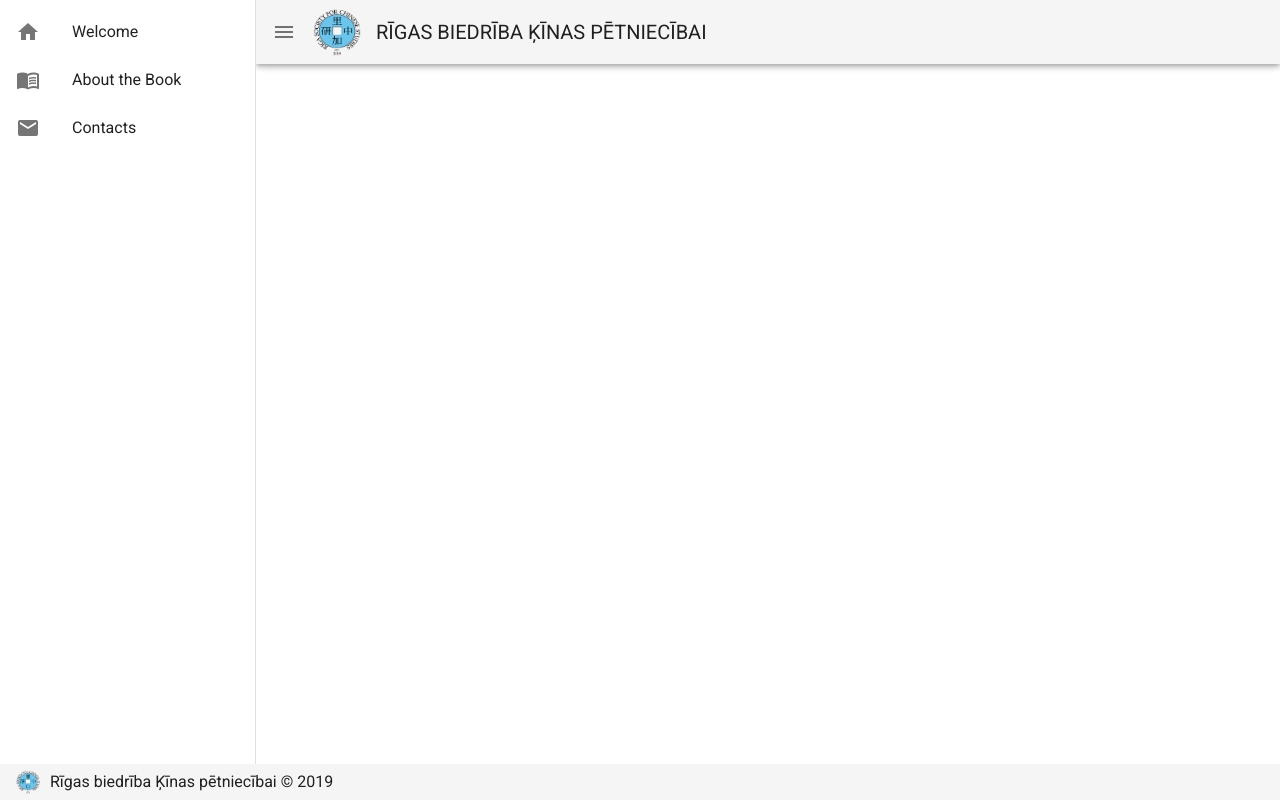
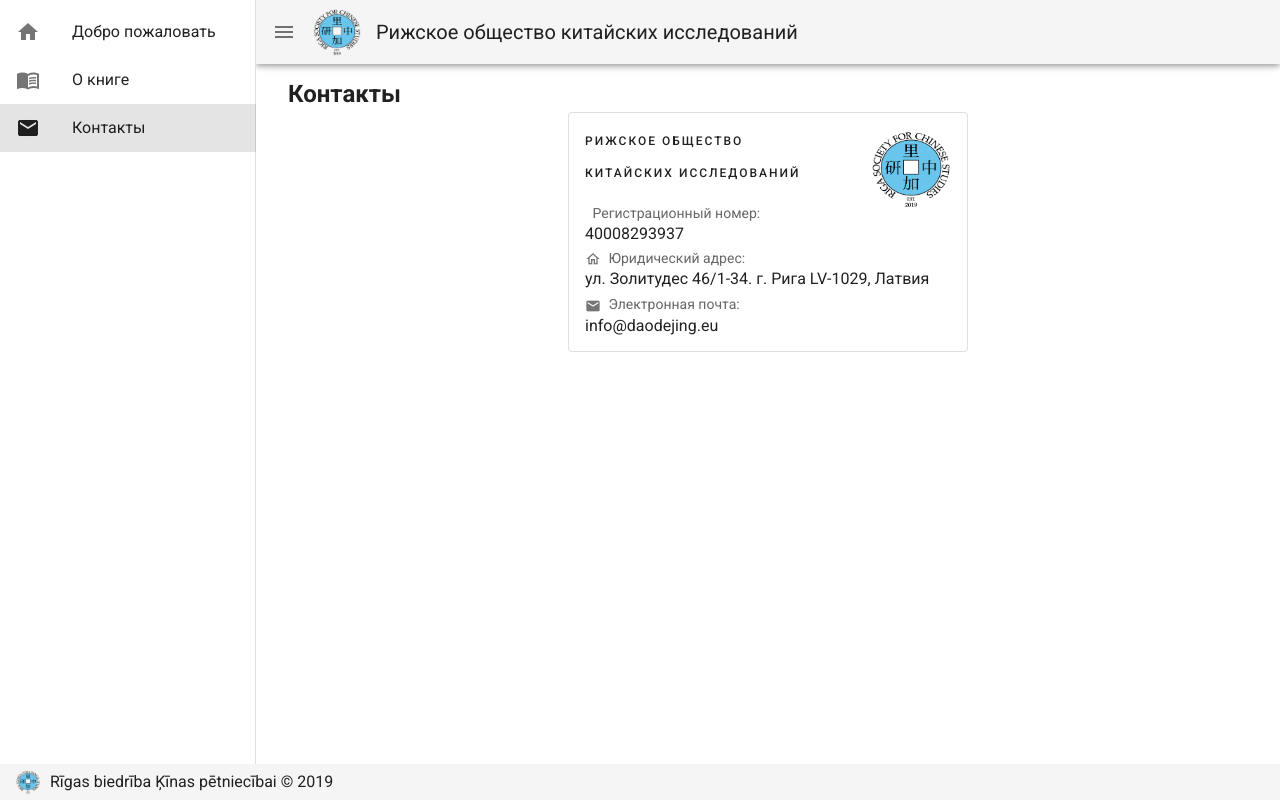
Before and after one commit to karens-yang/daodejing.eu, a Nuxt app: page /contacts in a window 1280 px wide. Built offline with nearby package versions, Linux system fonts and the light colour scheme.

Commit message:
About book + contacts pages + minor content changes

```diff
--- a/layouts/default.vue
+++ b/layouts/default.vue
@@ -88,24 +88,24 @@ export default {
       items: [
         {
           icon: 'mdi-home',
-          title: 'Welcome',
+          title: 'Добро пожаловать',
           to: '/'
         },
         {
           icon: 'mdi-book-open-variant',
-          title: 'About the Book',
-          to: '/inspire'
+          title: 'О книге',
+          to: '/books/daodejing'
         },
         {
           icon: 'mdi-email',
-          title: 'Contacts',
-          to: '/inspire'
+          title: 'Контакты',
+          to: '/contacts'
         }
       ],
       miniVariant: false,
       right: true,
       rightDrawer: false,
-      title: 'RĪGAS BIEDRĪBA ĶĪNAS PĒTNIECĪBAI'
+      title: 'Рижское общество китайских исследований'
     }
   }
 }
--- /dev/null
+++ b/pages/books/daodejing.vue
@@ -0,0 +1,34 @@
+<template>
+  <div>
+    <h2 class="page-header book-name ml-5">Дао Дэ Цзин опыт русского перевода</h2>
+    <v-card class="mb-4 front-image ml-5 mt-4" max-width="540px">
+      <v-img
+        src="/img/cover.jpg"
+        alt="Книга «Дао Дэ Цзин: опыт русского перевода»"
+        width="540"
+        contain="true"
+        class="grey darken-4"
+        style="background-color: white;"
+      ></v-img>
+      <v-card-text>
+        Книга «Дао Дэ Цзин:<br />Опыт русского перевода»
+      </v-card-text>
+    </v-card>
+  </div>
+</template>
+
+<script>
+export default {
+  head() {
+    return {
+      title: 'Книга «Дао Дэ Цзин: опыт русского перевода»'
+    }
+  }
+}
+</script>
+
+<style>
+.page-header.book-name {
+
+}
+</style>
--- /dev/null
+++ b/pages/contacts.vue
@@ -0,0 +1,50 @@
+<template>
+  <div>
+    <h2 class="page-header book-name ml-5">Контакты</h2>
+
+    <v-card
+      class="mx-auto"
+      max-width="400"
+      outlined
+    >
+      <v-list-item three-line>
+        <v-list-item-content>
+          <div class="overline mb-4">Рижское общество <br />китайских исследований</div>
+          <v-list-item-subtitle>
+            <v-icon small class="mr-1 mb-1">mdi-account-badge-horizontal-outline</v-icon>
+            Регистрационный номер:
+          </v-list-item-subtitle>
+          <v-list-item-title>
+            <span>40008293937</span>
+          </v-list-item-title>
+        </v-list-item-content>
+        <v-list-item-avatar
+          tile
+          size="80"
+          color="white"
+        >
+          <img src="/img/logo.png" />
+        </v-list-item-avatar>
+      </v-list-item>
+      <v-list-item style="margin-top: -17px;">
+        <v-list-item-content>
+          <v-list-item-subtitle>
+            <v-icon small class="mr-1">mdi-home-outline</v-icon>
+            Юридический адрес:
+          </v-list-item-subtitle>
+          <v-list-item-title class="mb-2">
+            ул. Золитудес 46/1-34. г. Рига LV-1029, Латвия
+          </v-list-item-title>
+          <v-list-item-subtitle>
+            <v-icon small class="mr-1">mdi-email</v-icon>
+            Электронная почта:
+          </v-list-item-subtitle>
+          <v-list-item-title class="mb-1">
+            info@daodejing.eu
+          </v-list-item-title>
+        </v-list-item-content>
+      </v-list-item>
+    </v-card>
+
+  </div>
+</template>
--- a/pages/index.vue
+++ b/pages/index.vue
@@ -1,4 +1,6 @@
 <template>
+  <div>
+    <h2 class="ml-5 align-left">Добро пожаловать в Рижское общество китайских исследований</h2>
     <v-layout row justify-center align-start align-content-center>
       <v-flex xs12 sm5 md5>
         <v-card class="mb-4 front-image ml-5 mt-4" max-width="340px">
@@ -46,11 +48,17 @@
         </div>
       </v-flex>
     </v-layout>
+  </div>
 </template>
 
 <script>
 export default {
-  components: {}
+  components: {},
+  head() {
+    return {
+      title: 'Добро пожаловать в Рижское общество китайских исследований'
+    }
+  }
 }
 </script>
 
--- a/pages/inspire.vue
+++ /dev/null
@@ -1,15 +0,0 @@
-<template>
-  <v-layout>
-    <v-flex class="text-center">
-      <img src="/v.png" alt="Vuetify.js" class="mb-5" />
-      <blockquote class="blockquote">
-        &#8220;First, solve the problem. Then, write the code.&#8221;
-        <footer>
-          <small>
-            <em>&mdash;John Johnson</em>
-          </small>
-        </footer>
-      </blockquote>
-    </v-flex>
-  </v-layout>
-</template>
```
Also changed, not shown: static/img/cover.jpg (added). Lines whose indentation alone changed are shown as unchanged.
